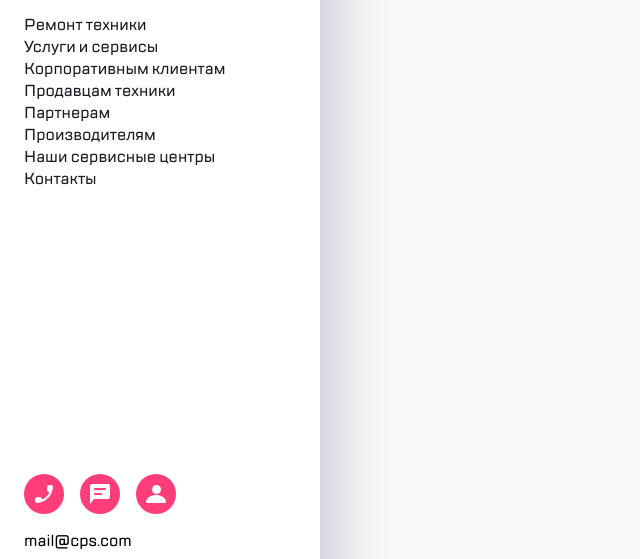
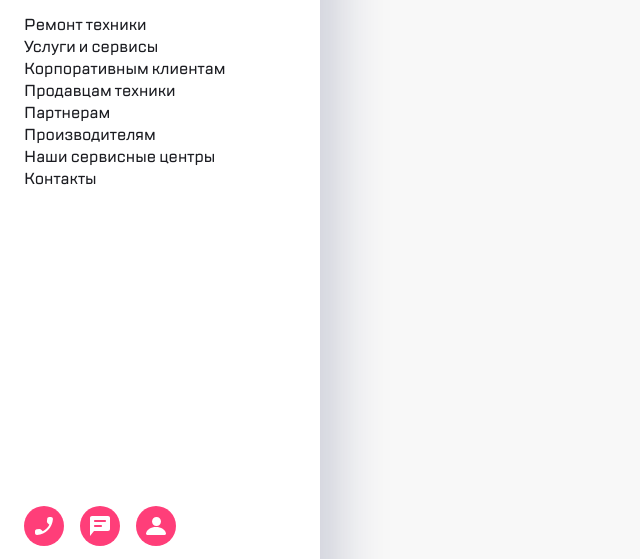
Before and after one commit to SurgeDriver/expandable-block, a plain HTML site: page index.html in a window 1280 px wide. Shown: the part 84-643 px from the top of the page, without its empty margins (0-640 px from the left). Drawn offline with Linux system fonts and the light colour scheme.

Commit message:
aside overflow vh height

```diff
--- a/style.css
+++ b/style.css
@@ -261,7 +261,8 @@ body {
     min-width: 320px;
     min-height: 768px;
     width: 320px;
-    height: 100%;
+    height: 100vh;
+    overflow-y: hidden;
     box-shadow: 16px 0 52px 0 rgba(14, 24, 80, 0.2);
     background-color: #FFFFFF;
 }
```
